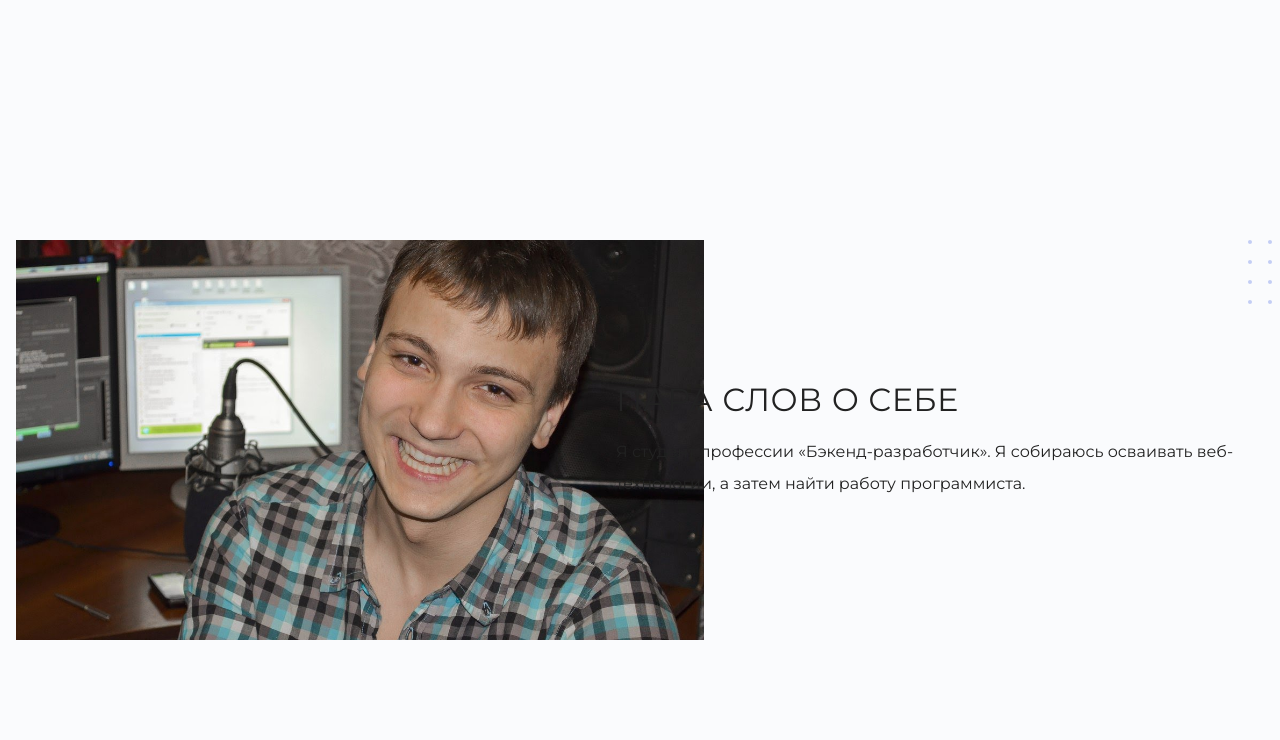
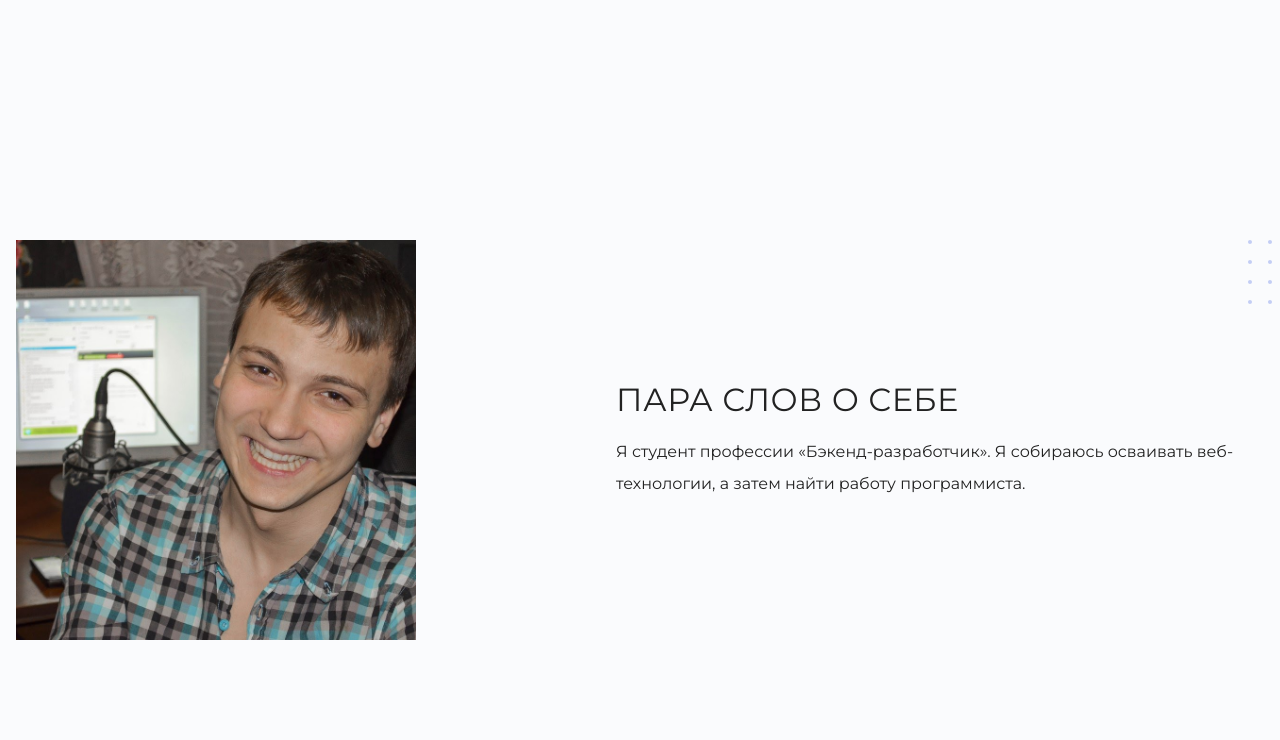
Before and after one commit to Velzewnul/my-site, a plain HTML site: page index.html in a window 1280 px wide. Shown: the part 800-1540 px from the top of the page. Drawn offline with Linux system fonts and the light colour scheme.

Commit message:
сделал авку уже

```diff
--- a/style.css
+++ b/style.css
@@ -133,7 +133,7 @@ body {
 }
 
 .user-image img {
-  width: 688px;
+  width: 400px;
   height: 400px;
   margin-left: 16px;
   object-fit: cover;
```
